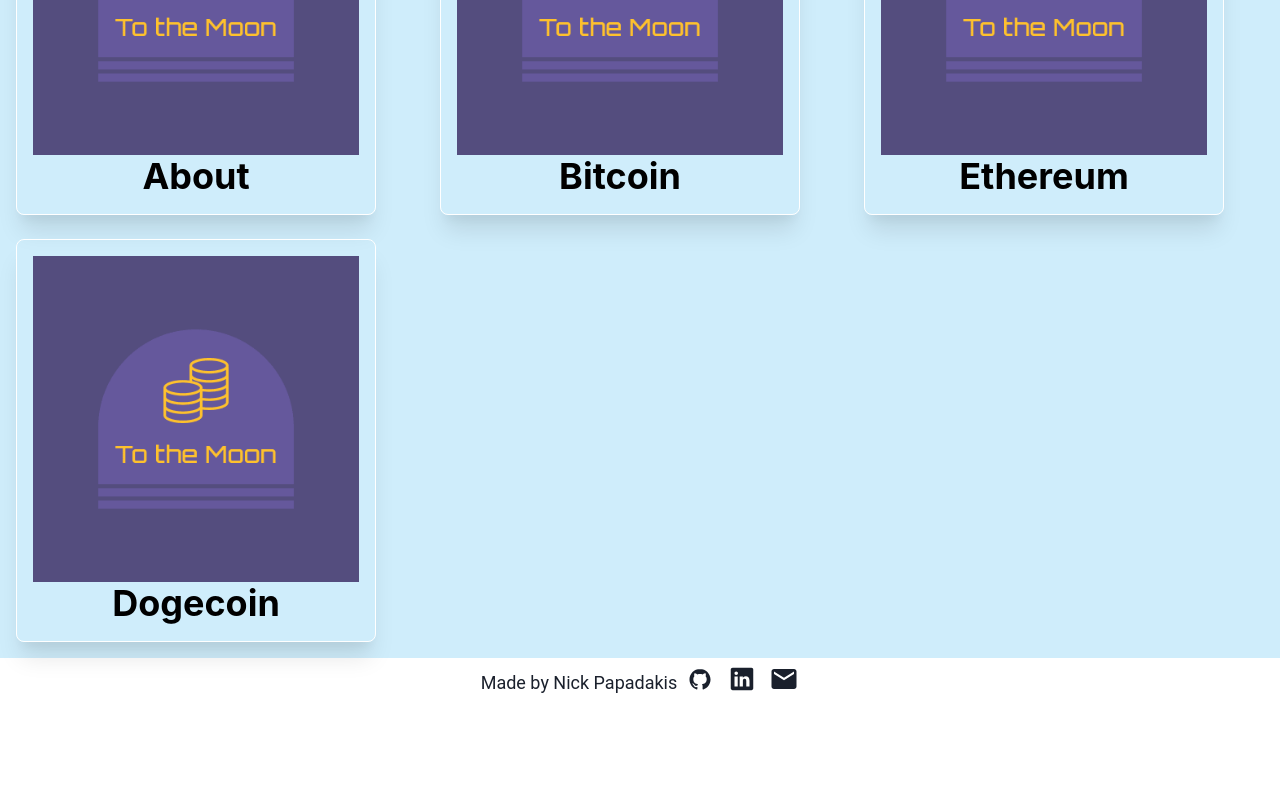
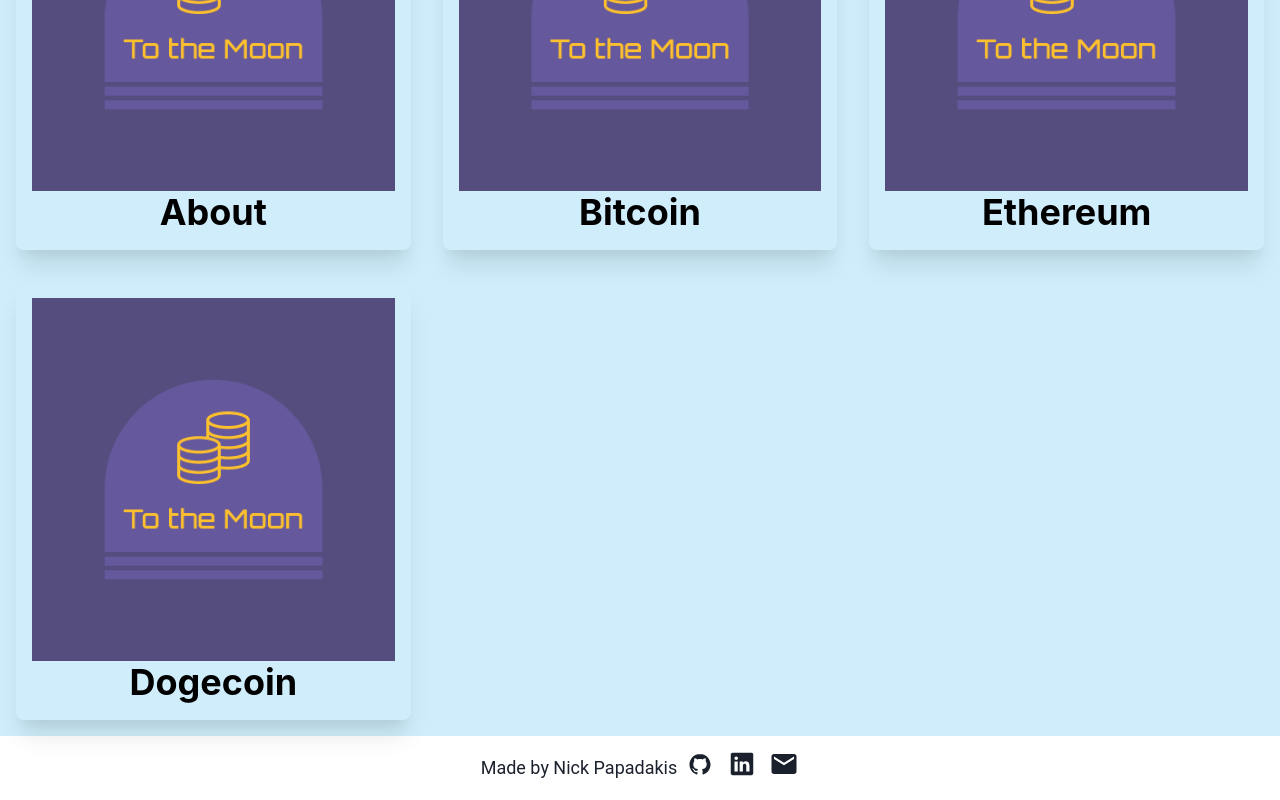
Before and after one commit to spacerumsfeld-code/Crypto-Utils, a Next.js app: page / in a window 1280 px wide. Shown: the part 268-1068 px from the top of the page. Before the commit the page ends 974 px from the top, so only its background shows below. Built offline with nearby package versions, Linux system fonts and the light colour scheme.

Commit message:
wrapping up for night, tomorrow=first asset page

```diff
--- a/Components/Footer.js
+++ b/Components/Footer.js
@@ -24,7 +24,7 @@
 ];
 
 const Footer = ({ h }) => (
-  <Flex h={h} justifyContent="center" alignItems="center">
+  <Flex marginY={2} h={h} justifyContent="center" alignItems="center">
     <Text fontSize="lg">Made by Nick Papadakis</Text>
     <Stack ml={2} direction="row" spacing="12px">
       {links.map((link) => {
--- a/Components/Section.js
+++ b/Components/Section.js
@@ -4,13 +4,11 @@
 const Section = ({ title, href, image }) => (
   <Link as={NextLink} href={href}>
     <Flex
-      w="90%"
       h="100%"
       flexDirection="column"
       alignItems="center"
       justifyContent="space-between"
       padding="1em"
-      border="1px solid white"
       borderRadius="8px"
       cursor="pointer"
       shadow="xl"
--- a/pages/index.js
+++ b/pages/index.js
@@ -7,7 +7,7 @@
 
 export default function Home() {
   return (
-    <SimpleGrid w="100%" gap={6} minChildWidth="21rem" gridAutoRows="1fr">
+    <SimpleGrid w="100%" gap={8} minChildWidth="21em" gridAutoRows="1fr">
       <Head>
         <title>To The Moon</title>
         <meta name="Home Page" content="CryptoDigest Home Page" />
```
Also changed, not shown: Components/Header.js (+1 -8 lines), styles/theme.js (+0 -19 lines).
